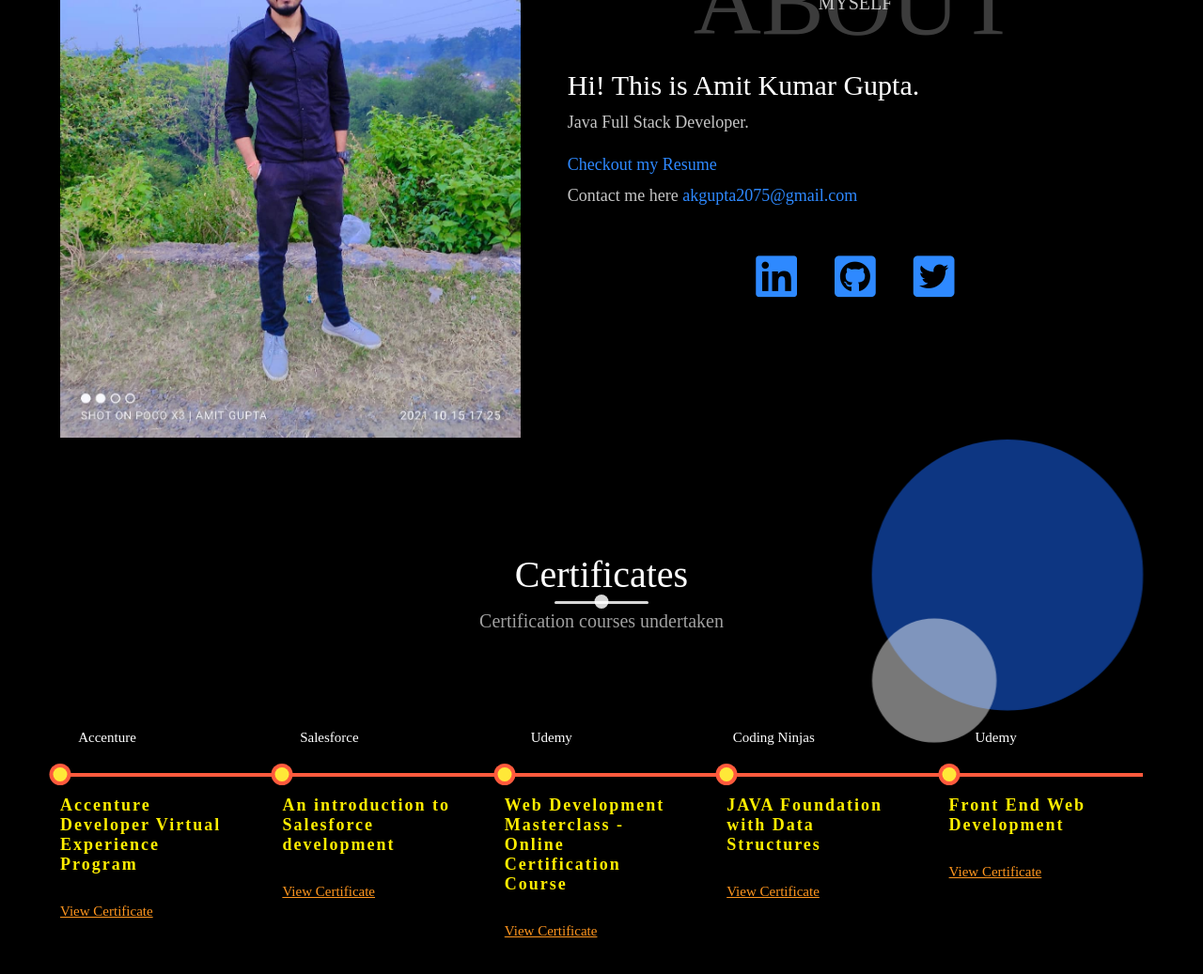
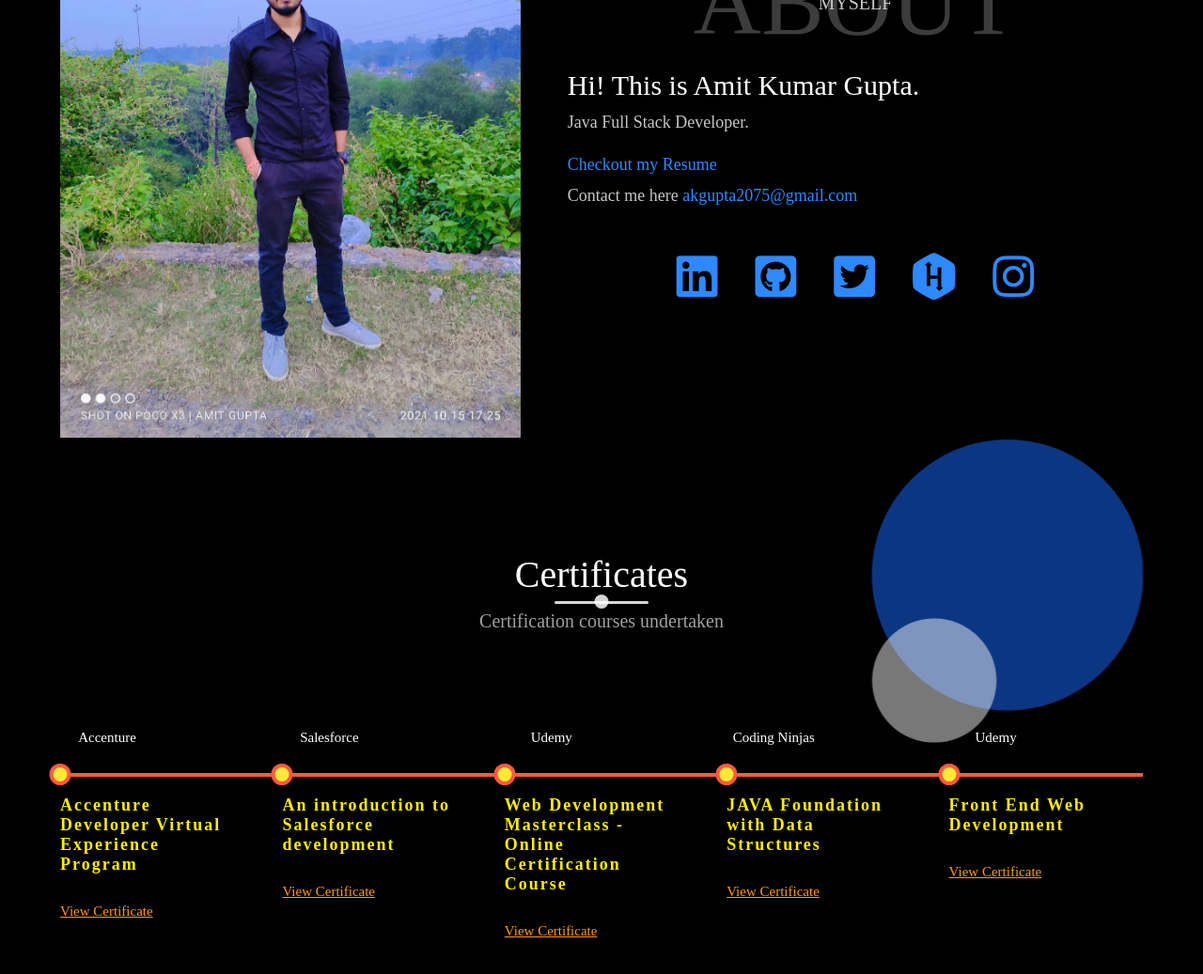
Before and after one commit to akgupta2075/Portfolio, a plain HTML site: page index.html in a window 1280 px wide. Shown: the part 1006-2043 px from the top of the page at 94% size. Drawn offline with nearby package versions, Linux system fonts and the light colour scheme; a web font is replaced by a local one.

Commit message:
index.html

```diff
--- a/index.html
+++ b/index.html
@@ -117,11 +117,16 @@
                                 <i class="fab fa-twitter-square"></i>
                             </a>
                         </li>
-                        <!-- <li>
-                            <a href="https://leetcode.com/akgupta2075/" >
-
+                        <li>
+                            <a href="https://www.hackerrank.com/profile/akgupta2075" class="icon-link">
+                                <i class="fab fa-hackerrank"></i>
                             </a>
-                        </li> -->
+                        </li>
+                         <li>
+                            <a href="https://www.instagram.com/amit_gupta.z/" class="icon-link">
+                                <i class="fab fa-instagram"></i>
+                            </a>
+                        </li>
 
 
                     </ul>
```
